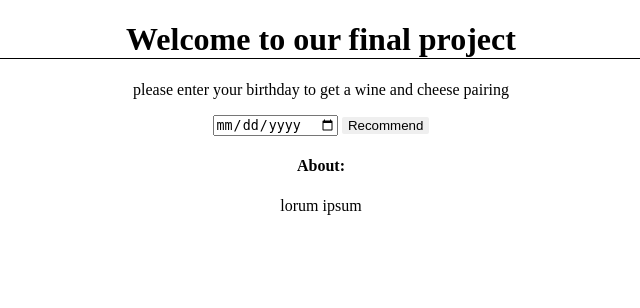
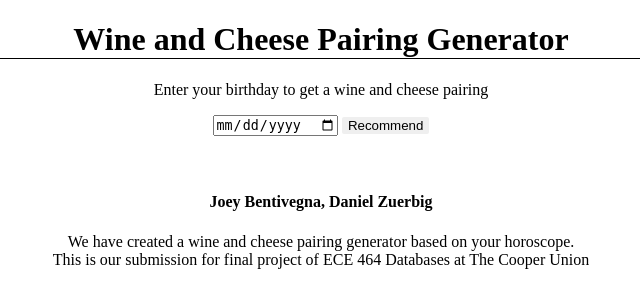
Before and after one commit to jbentivegna15/databases-final, a Flask app: page / in a window 1280 px wide. Shown: the top 308 px of the page, without its empty margins (319-959 px from the left). Run offline with Flask 2, Linux system fonts and the light colour scheme; parts of the project's set-up code (start-up, migrations or seed data) failed here and were passed over; some libraries are stand-ins or nearby versions.

Commit message:
changed html, add doc notes

```diff
--- a/scrape stuff/add_horoscope.py
+++ b/scrape stuff/add_horoscope.py
@@ -11,7 +11,7 @@ client = pymongo.MongoClient(uri)
 db = client.wine_and_cheese.signs
 
 
-name = "Libra"
+name = "Aquarius"
 
 
 wine_list = ["Champagne", "Chardonnay", "Mencía", "Petit Verdot", \
--- a/templates/homepage.html
+++ b/templates/homepage.html
@@ -2,11 +2,11 @@
 
 {% block content %}
 <h1>
-    Welcome to our final project {{test}}
+    Wine and Cheese Pairing Generator
 </h1>
 
 <p>
-please enter your birthday to get a wine and cheese pairing </p>
+Enter your birthday to get a wine and cheese pairing </p>
 
 <div class="formwrapper">
 	<form method="POST" action="/results">
@@ -14,9 +14,11 @@ please enter your birthday to get a wine and cheese pairing </p>
 		<input type="submit" value="Recommend" name="recommend">
 	</form>
 </div>
+</br></br>
 <div>
-	<h4> About: </h4>
-	<p> lorum ipsum </p>
+	<h4> Joey Bentivegna, Daniel Zuerbig </h4>
+	<p> We have created a wine and cheese pairing generator based on your horoscope.
+	</br> This is our submission for final project of ECE 464 Databases at The Cooper Union</p>
 
 
 </div>
```
Also changed, not shown: horoscope.py (+15 -0 lines), templates/results.html (+4 -5 lines).
